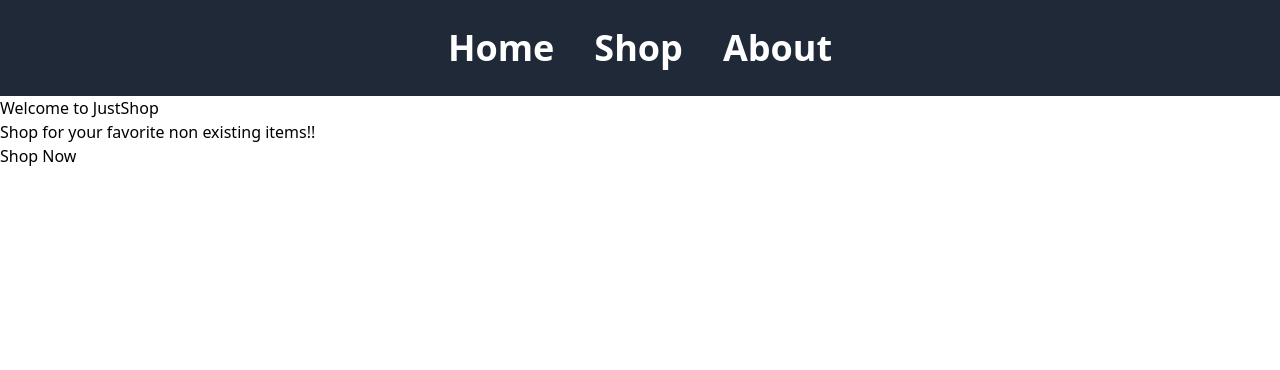
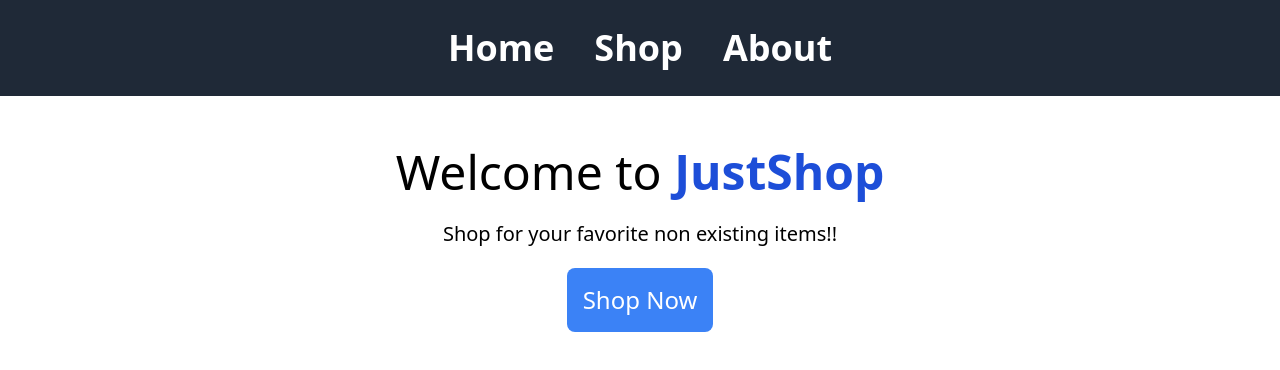
Before and after one commit to RamziRM/shopping-cart, a React (Create React App) app: page / in a window 1280 px wide. Shown: the top 370 px of the page. Built offline with nearby package versions, Linux system fonts and the light colour scheme.

Commit message:
homepg tailwind styling

```diff
--- a/src/pages/Home.js
+++ b/src/pages/Home.js
@@ -1,11 +1,14 @@
 import React from "react";
 
 const Home = () => {
-  return <div>
-    <h1>Welcome to JustShop</h1>
-    <h4>Shop for your favorite non existing items!!</h4>
-    <button>Shop Now</button>
-  </div>;
-}
+  return (
+    <div className="flex flex-col text-center p-10 font-medium">
+        <h1 className="text-5xl py-3">Welcome to <span className="text-blue-700 font-bold">JustShop</span></h1>
+        <h4 className="text-xl pt-3 pb-5">Shop for your favorite non existing items!!</h4>
+        <div>
+            <button className="text-2xl p-4 bg-blue-500 w-fit text-white rounded-lg">Shop Now</button>
+        </div>
+    </div>
+  )};
 
 export default Home;
```
